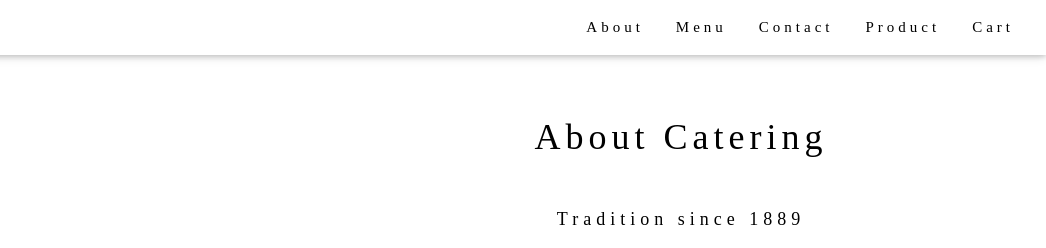
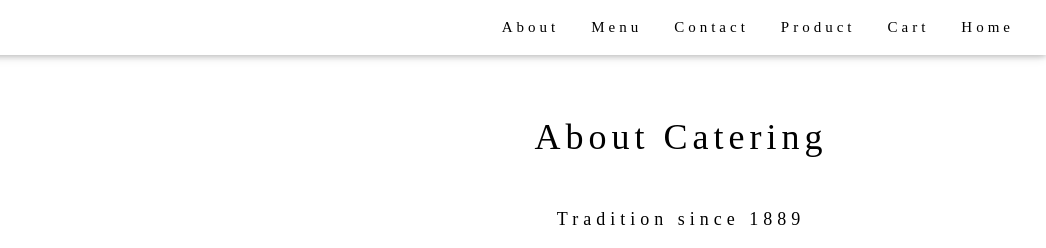
Before and after one commit to KyMinhh/CCMTPT_GIT_GK, a plain HTML site: page index.html in a window 1280 px wide. Shown: the top 248 px of the page, 234-1280 px from the left. Drawn offline with nearby package versions, Linux system fonts and the light colour scheme.

Commit message:
add home

```diff
--- a/index.html
+++ b/index.html
@@ -26,6 +26,7 @@ h1, h2, h3, h4, h5, h6 {
       <a href="#contact" class="w3-bar-item w3-button">Contact</a>
       <a href="#product" class="w3-bar-item w3-button">Product</a>
       <a href="#Cart" class="w3-bar-item w3-button">Cart</a>
+      <a href="#home" class="w3-bar-item w3-button">Home</a>
     </div>
   </div>
 </div>
```
